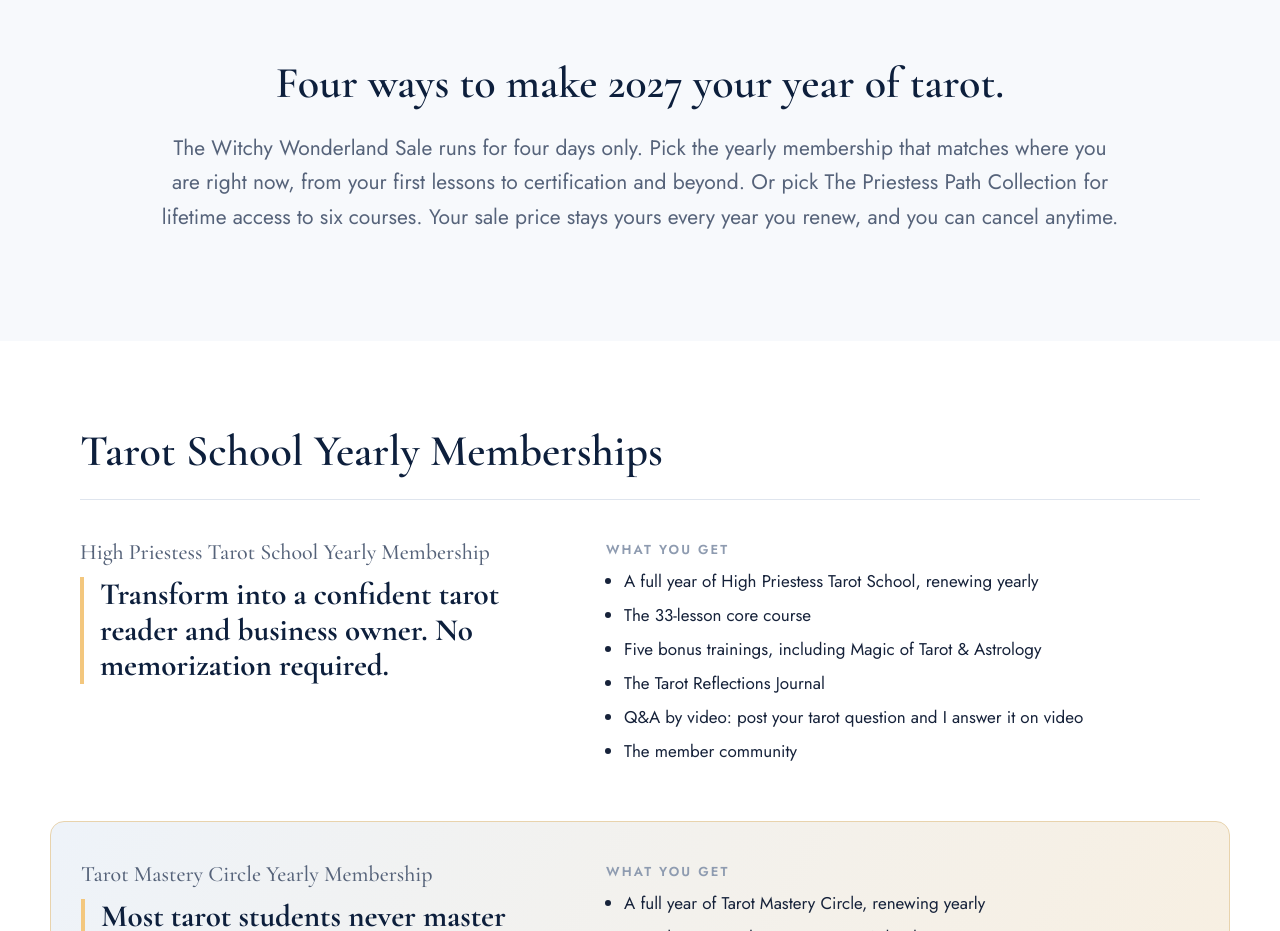
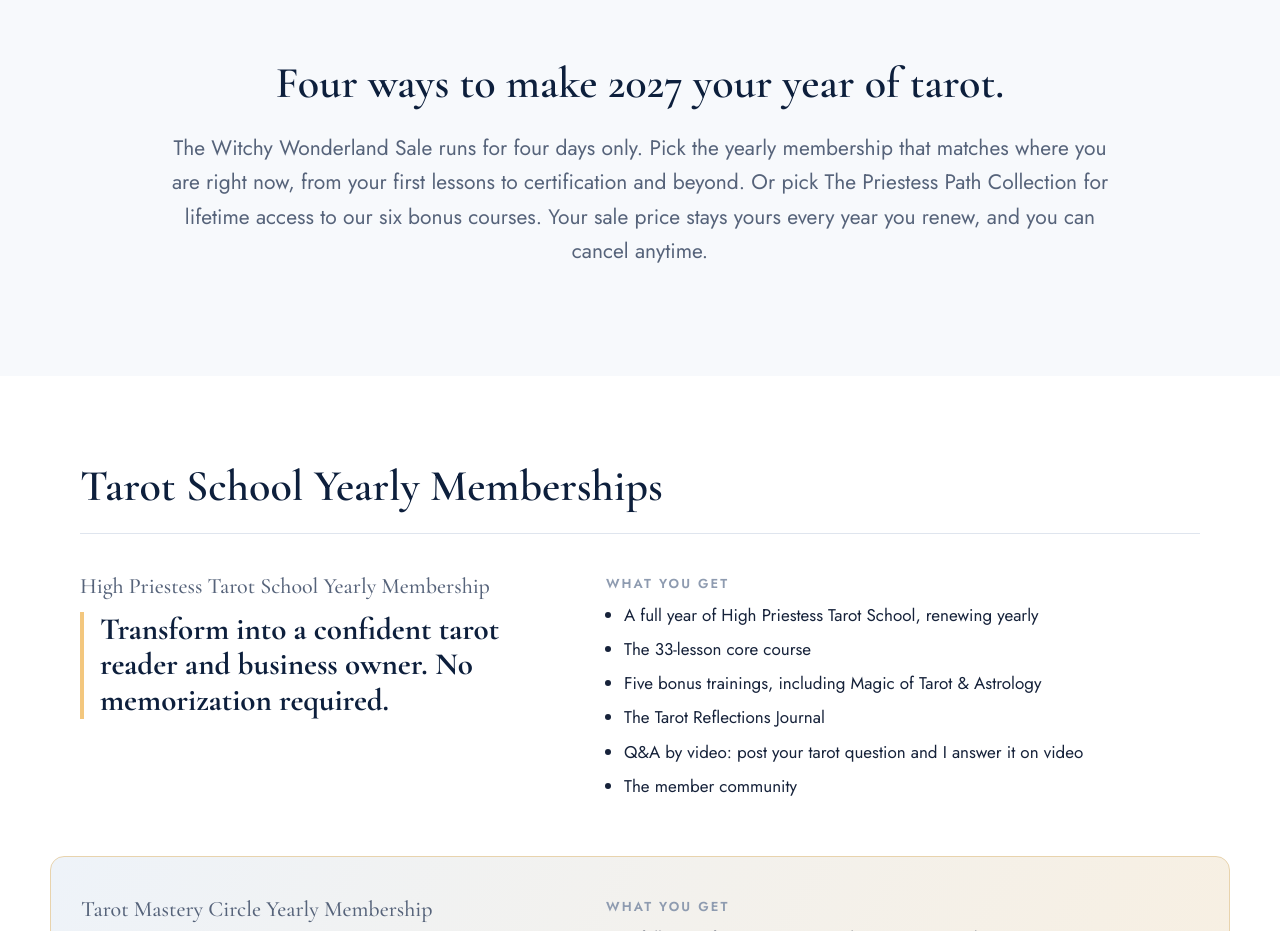
Before and after one commit to sunnysink/links, a plain HTML site: page witchy-wonderland/index.html in a window 1280 px wide. Shown: the part 2660-3591 px from the top of the page. Drawn offline with nearby package versions, Linux system fonts and the light colour scheme.

Commit message:
Witchy Wonderland: offer intro

```diff
--- a/witchy-wonderland/index.html
+++ b/witchy-wonderland/index.html
@@ -296,7 +296,7 @@ footer a{color:var(--silver)}
 <section class="offer-intro">
   <div class="wrap">
     <h2>Four ways to make 2027 your year of tarot.</h2>
-    <p class="lead">The Witchy Wonderland Sale runs for four days only. Pick the yearly membership that matches where you are right now, from your first lessons to certification and beyond. Or pick The Priestess Path Collection for lifetime access to six courses. Your sale price stays yours every year you renew, and you can cancel anytime.</p>
+    <p class="lead">The Witchy Wonderland Sale runs for four days only. Pick the yearly membership that matches where you are right now, from your first lessons to certification and beyond. Or pick The Priestess Path Collection for lifetime access to our six bonus courses. Your sale price stays yours every year you renew, and you can cancel anytime.</p>
   </div>
 </section>
 
```
